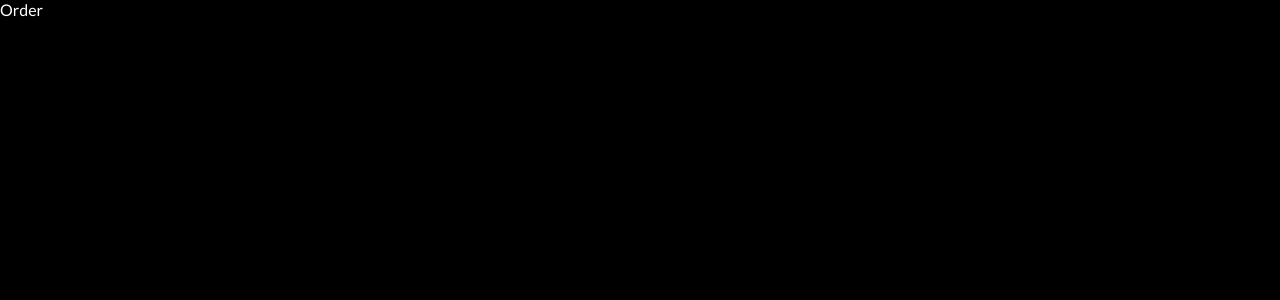
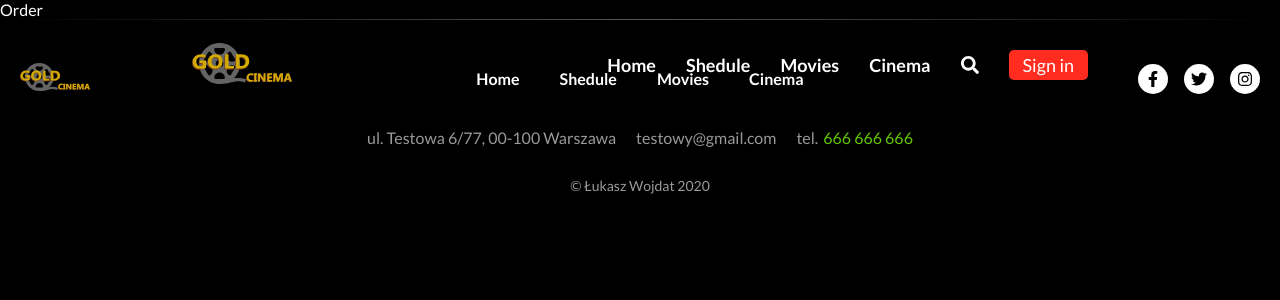
Before and after one commit to lukkaszw/cinema, a React (Create React App) app: page /order/1 in a window 1280 px wide. Shown: the top 300 px of the page. Built offline with nearby package versions, Linux system fonts and the light colour scheme.

Commit message:
Implement MainLayout component

```diff
--- a/src/App.js
+++ b/src/App.js
@@ -6,10 +6,12 @@ import Movies from './components/views/Movies/Movies';
 import Order from './components/views/Order/Order';
 import Movie from './components/views/Movie/Movie';
 import MovieSchedule from './components/views/MovieSchedule/MovieSchedule';
+import MainLayout from './components/layout/MainLayout/MainLayout';
 
 function App() {
   return (
     <BrowserRouter>
+      <MainLayout>
         <Switch>
           <Route exact path="/" component={Home} />
           <Route exact path="/movies" component={Movies} />
@@ -18,6 +20,7 @@ function App() {
           <Route exact path="/schedule/:id" component={MovieSchedule} />
           <Route exact path="/order/:id" component={Order} />
         </Switch>
+      </MainLayout>
     </BrowserRouter>
   );
 }
--- /dev/null
+++ b/src/components/layout/MainLayout/MainLayout.js
@@ -0,0 +1,18 @@
+import React from 'react';
+import Header from '../Header/Header';
+import Footer from '../Footer/Footer';
+import menuLinks from '../../../config/menuLinks';
+
+const MainLayout = ({ children }) => {
+  return (
+    <div>
+      {children}
+      <Header />
+      <Footer
+        links={menuLinks}
+      />
+    </div>
+   );
+}
+
+export default MainLayout;
```
Also changed, not shown: 1 other file (tests, documents, lock files or other folders). Lines whose indentation alone changed are shown as unchanged.
